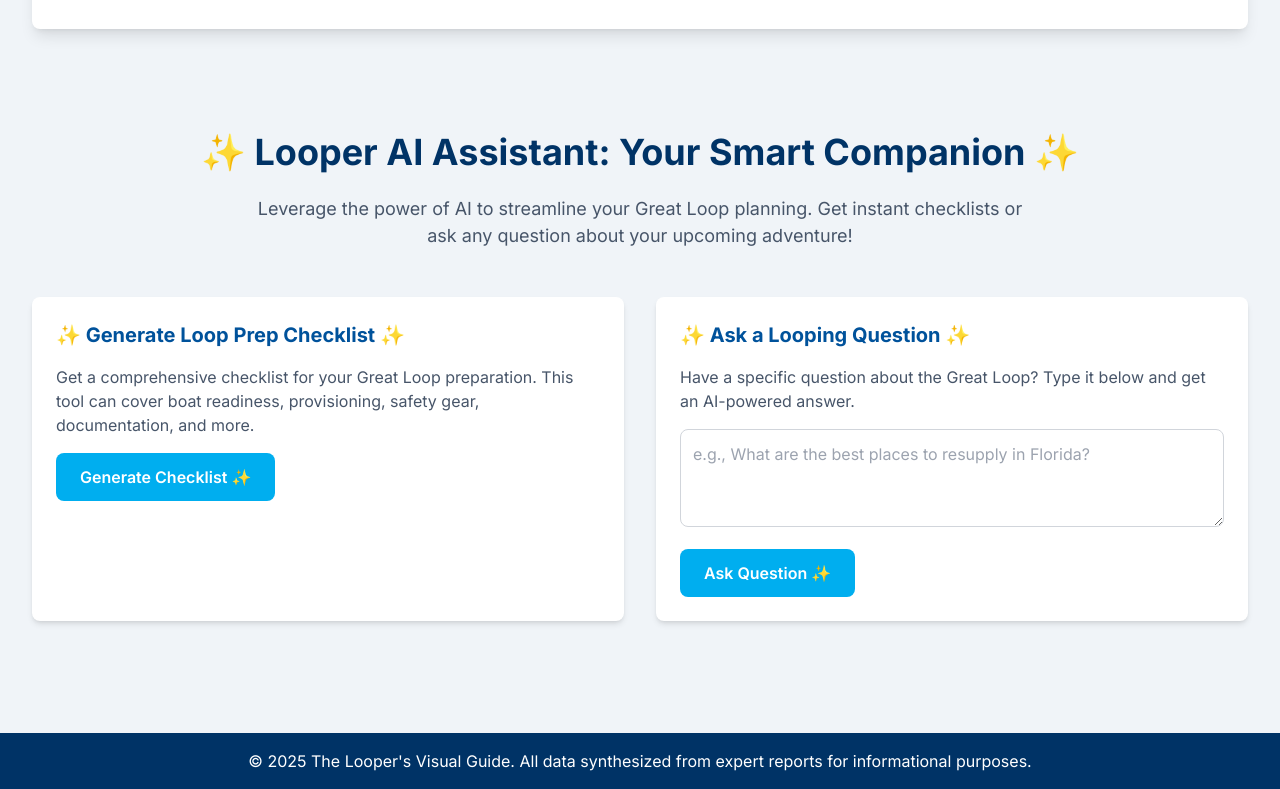
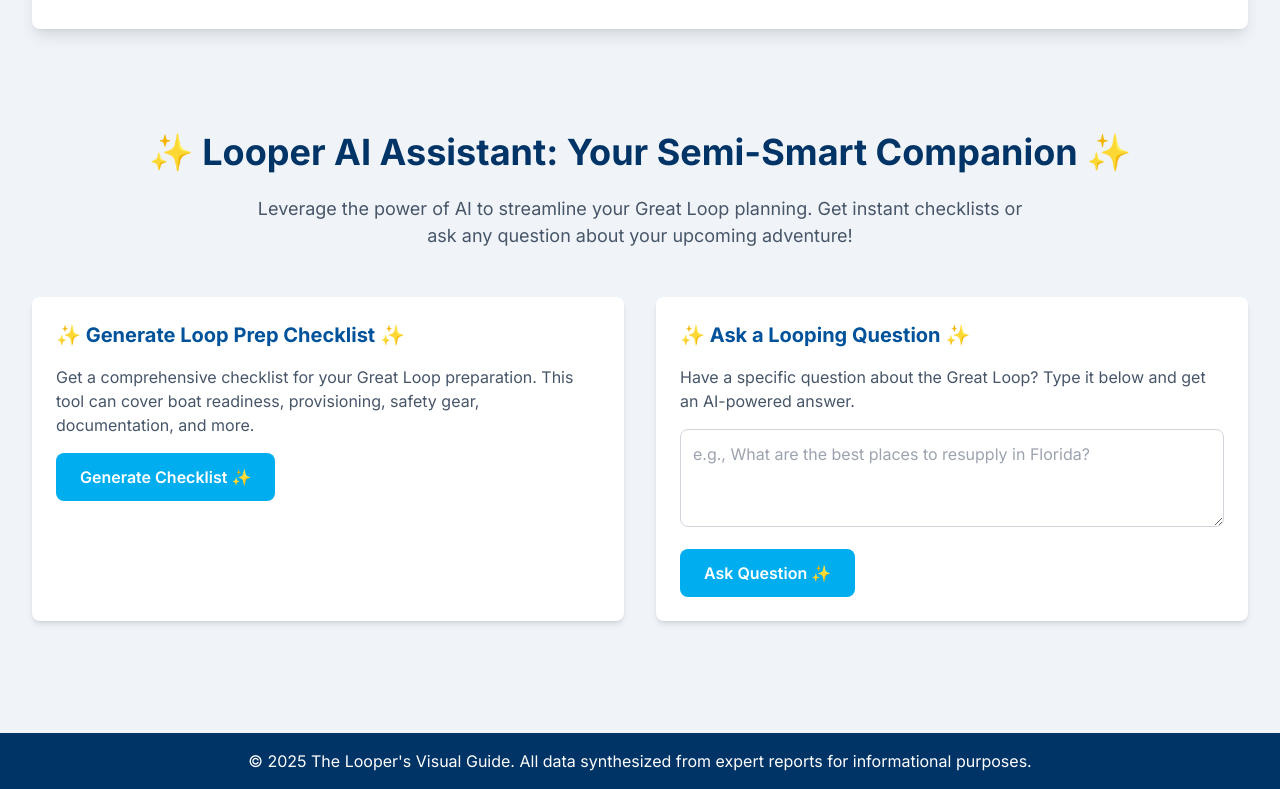
Before and after one commit to rrmajiros/Yacht-Selection-Guide, a plain HTML site: page infog.html in a window 1280 px wide. Shown: the part 2720-3509 px from the top of the page. Drawn offline with nearby package versions, Linux system fonts and the light colour scheme.

Commit message:
Update infog.html

```diff
--- a/infog.html
+++ b/infog.html
@@ -250,7 +250,7 @@
         </section>
 
         <section id="ai-tools" class="py-12">
-            <h2 class="section-title">✨ Looper AI Assistant: Your Smart Companion ✨</h2>
+            <h2 class="section-title">✨ Looper AI Assistant: Your Semi-Smart Companion ✨</h2>
             <p class="section-subtitle">
                 Leverage the power of AI to streamline your Great Loop planning. Get instant checklists or ask any question about your upcoming adventure!
             </p>
```
